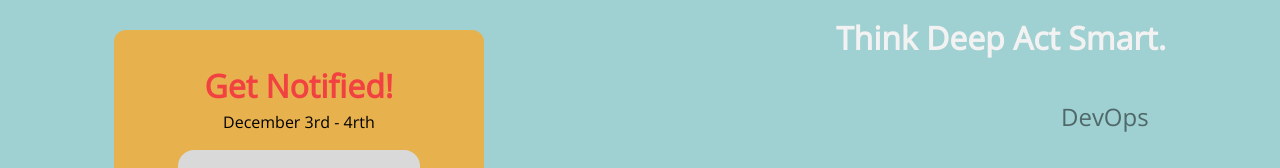
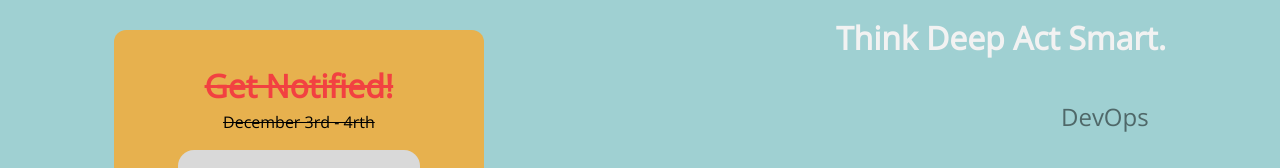
Before and after one commit to adel-fael/React-JS_rootcamp-project, a React (Vite) app: page / in a window 1280 px wide. Shown: the part 160-328 px from the top of the page. Built offline with nearby package versions, Linux system fonts and the light colour scheme.

Commit message:
router fix

```diff
--- a/src/components/SignUp.jsx
+++ b/src/components/SignUp.jsx
@@ -7,6 +7,7 @@ import * as yup from 'yup'
 import { motion, useAnimation } from 'framer-motion'
 
 import { useInView } from 'react-intersection-observer'
+import { Link } from 'react-router-dom'
 
 const schema = yup.object().shape({
   name: yup
@@ -107,8 +108,8 @@ const SignUp = () => {
           onSubmit={handleSubmit(onSubmit)}
         >
           <div className="text-center">
-            <h2 className="text-[2rem] text-red100 font-bold">Get Notified!</h2>
-            <p>December 3rd - 4rth</p>
+            <h2 className="text-[2rem] text-red100 font-bold line-through">Get Notified!</h2>
+            <p className='line-through'>December 3rd - 4rth</p>
           </div>
 
           <input
@@ -183,9 +184,10 @@ const SignUp = () => {
               </span>
             </a>
           </div>
-          <span className="text-[.7rem] text-center italic text-gray-700 opacity-[0.6] font-semibold">
+
+          <Link to='/admin' className="text-[.7rem] text-center italic text-gray-700 opacity-[0.6] font-semibold hover:text-blue-800">
             &#169; 2022 ECONCEPTS - Middle East. <br /> All Rights Reserved.
-          </span>
+          </Link>
         </form>
       </motion.section>
     </div>
```
